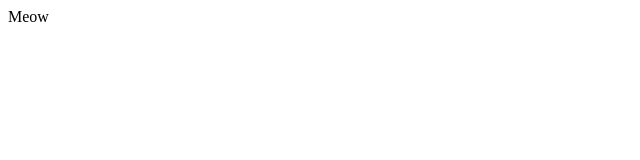
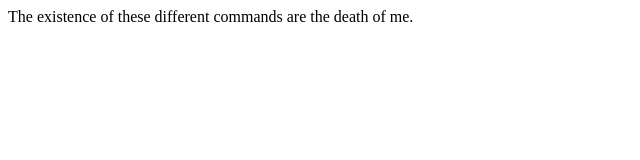
Before and after one commit to itkitt/demo-repo1, a plain HTML site: page INDEX.HTML in a window 1280 px wide. Shown: the whole page, without its empty margins (0-640 px from the left). Drawn offline with Linux system fonts and the light colour scheme.

Commit message:
Added a whole different sentence

```diff
--- a/INDEX.HTML
+++ b/INDEX.HTML
@@ -1 +1 @@
-<div>Meow</div>
+<div>The existence of these different commands are the death of me.</div>
```
